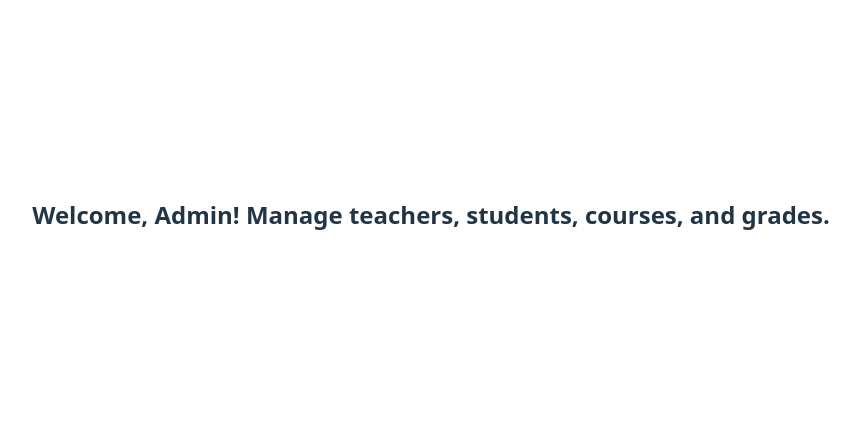
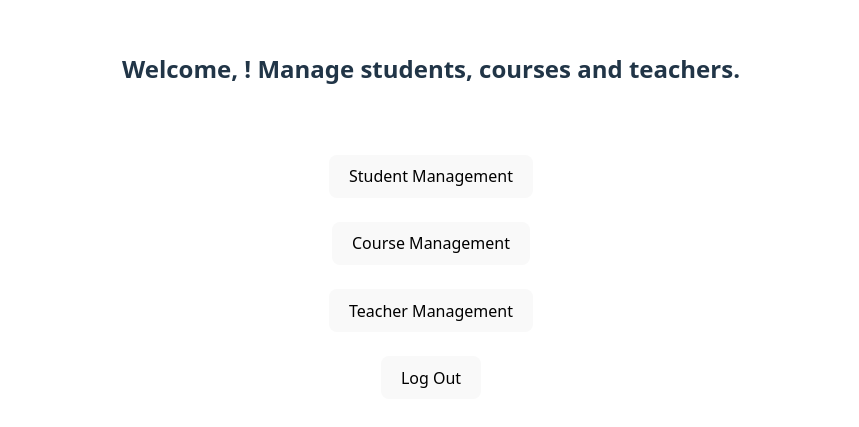
Before and after one commit to Eren4/pusula-student-automation-system, a React (Vite) app in the folder front-end/student-frontend/: page /admin-dashboard in a window 1280 px wide. Shown: the part 185-612 px from the top of the page, without its empty margins (209-1068 px from the left). Built offline with nearby package versions, Linux system fonts and the light colour scheme.

Commit message:
Create Admin Dashboard skeleton

```diff
--- a/front-end/student-frontend/src/components/AdminDashboard.tsx
+++ b/front-end/student-frontend/src/components/AdminDashboard.tsx
@@ -1,5 +1,31 @@
+import { useNavigate } from 'react-router-dom';
+
 function AdminDashboard() {
-  return <h2>Welcome, Admin! Manage teachers, students, courses, and grades.</h2>;
+
+  const navigate = useNavigate();
+  const adminName = sessionStorage.getItem("name");
+
+  return(
+    <div>
+      <h2>Welcome, {adminName}! Manage students, courses and teachers.</h2>
+
+      <br/><br/>
+
+      <button type="button" onClick={() => {}}>Student Management</button>
+
+      <br/><br/>
+
+      <button type="button" onClick={() => {}}>Course Management</button>
+
+      <br/><br/>
+
+      <button type="button" onClick={() => {}}>Teacher Management</button>
+
+      <br/><br/>
+
+      <button type="button" onClick={() => {sessionStorage.clear(); navigate("/login")}}>Log Out</button>
+    </div>
+  );
 }
 
 export default AdminDashboard;
```
Also changed, not shown: 3 other files (tests, documents, lock files or other folders).
